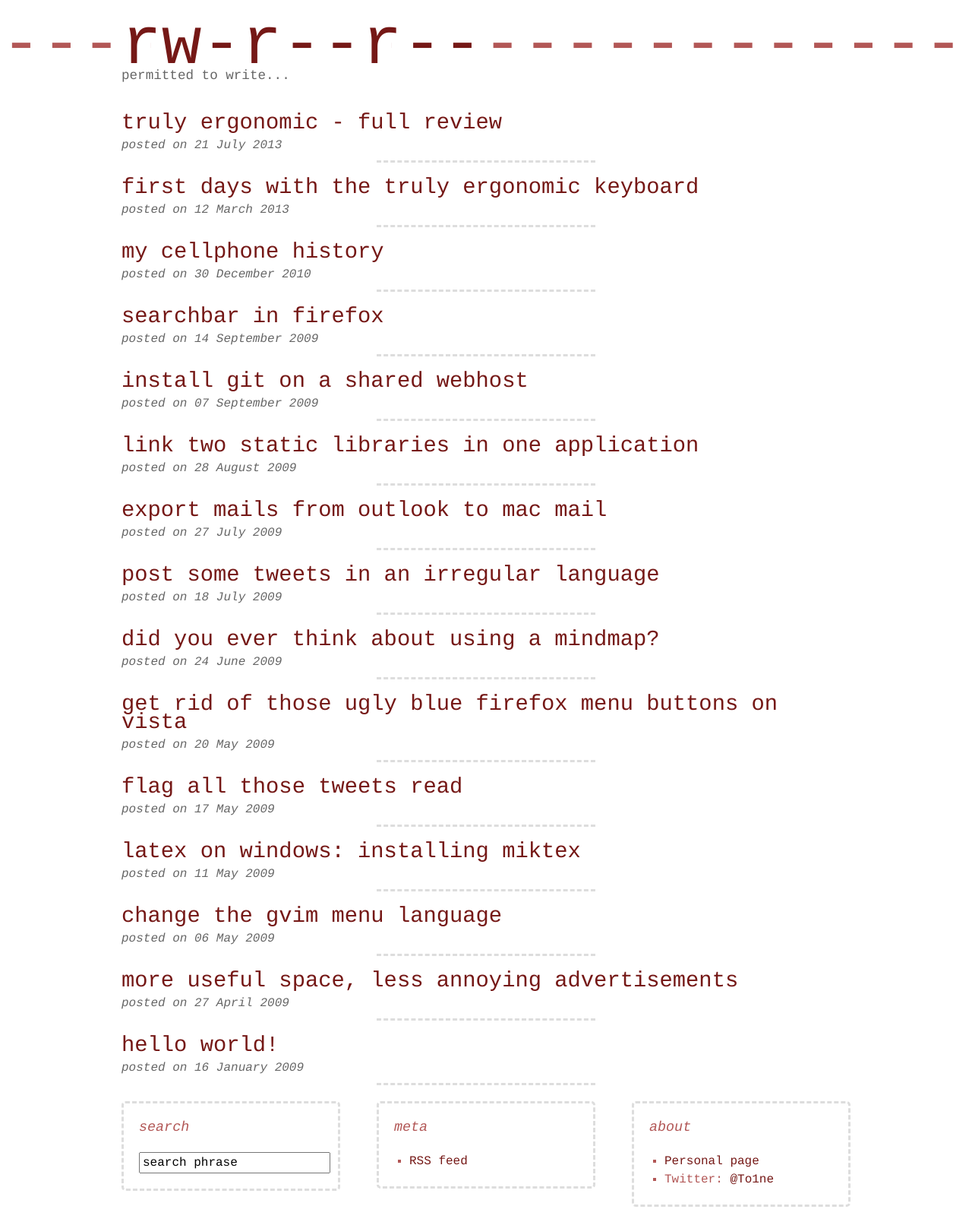
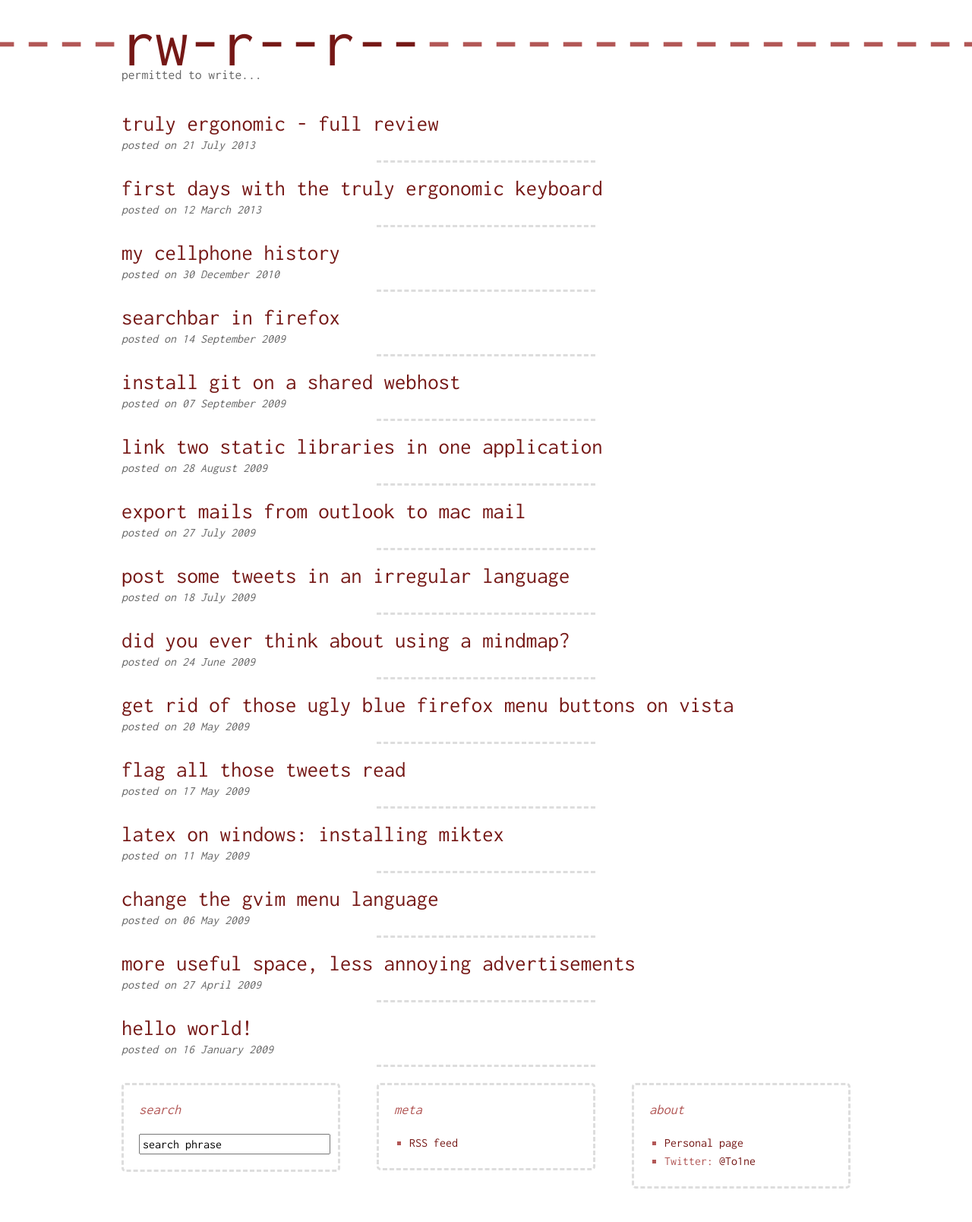
Before and after one commit to Zagyarakushi/website, a Jekyll site: the page built from index.html, in a window 1280 px wide. Shown: the whole page at 76% size. Built offline with Jekyll 4.4.1, drawn with Linux system fonts in a browser that asks for light colours; Markdown is read by kramdown in place of the engine named in the settings; the list of posts is cut into pages by our own code; comment, search, counter and statistics services are not loaded; after the commit the page ends 1584 px from its top, so only the background shows below that.

Commit message:
Use Inconsolata

```diff
--- a/css/style.css
+++ b/css/style.css
@@ -18,6 +18,8 @@
 *
 **************************************************/
 
+@import url(http://fonts.googleapis.com/css?family=Inconsolata:400,700);
+
 /**************************
 * General styles
 *************************/
@@ -35,7 +37,7 @@ html, body, div, span, object, h1, h2, h3, h4, h5, h6, p, blockquote, pre, a, ab
 /* Body */
 body {
   line-height: 24px;
-  font-family: Courier, monospace;
+  font-family: 'Inconsolata', Courier, monospace;
 /*  background: #E8E8CA;*/
 }
 /* Headers */
@@ -187,7 +189,7 @@ a:hover, a:active {
 /* Code */
 pre, code {
   font-size: 0.9em;
-  font-family: Courier, monospace;
+  font-family: 'Inconsolata', Courier, monospace;
 }
 pre code {
   background: inherit;
@@ -221,7 +223,7 @@ object {
 /* Forms */
 input, textarea {
   font-size: 1em;
-  font-family: Courier, monospace;
+  font-family: 'Inconsolata', Courier, monospace;
   padding: 3px;
 }
 :focus {
```
